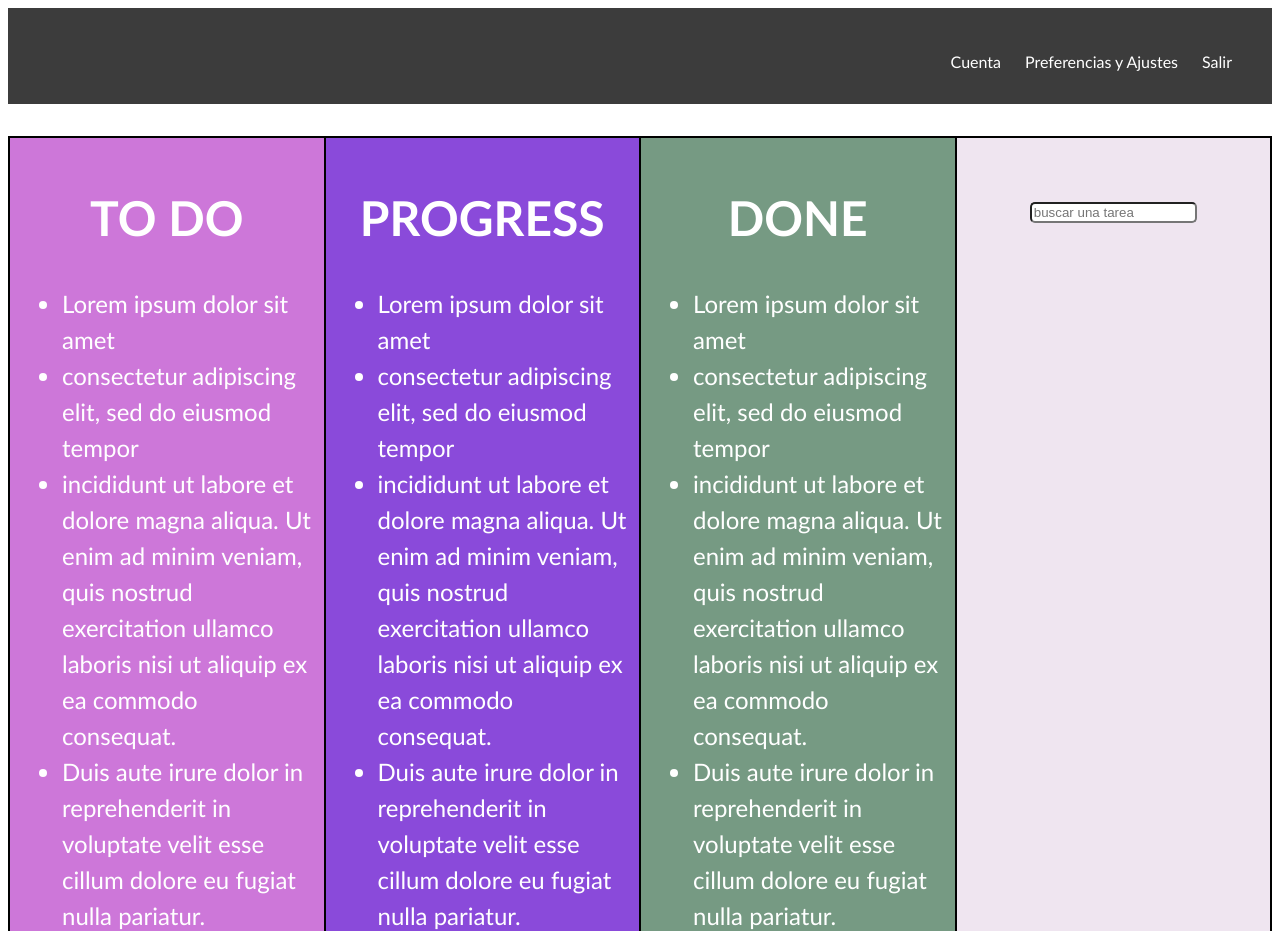
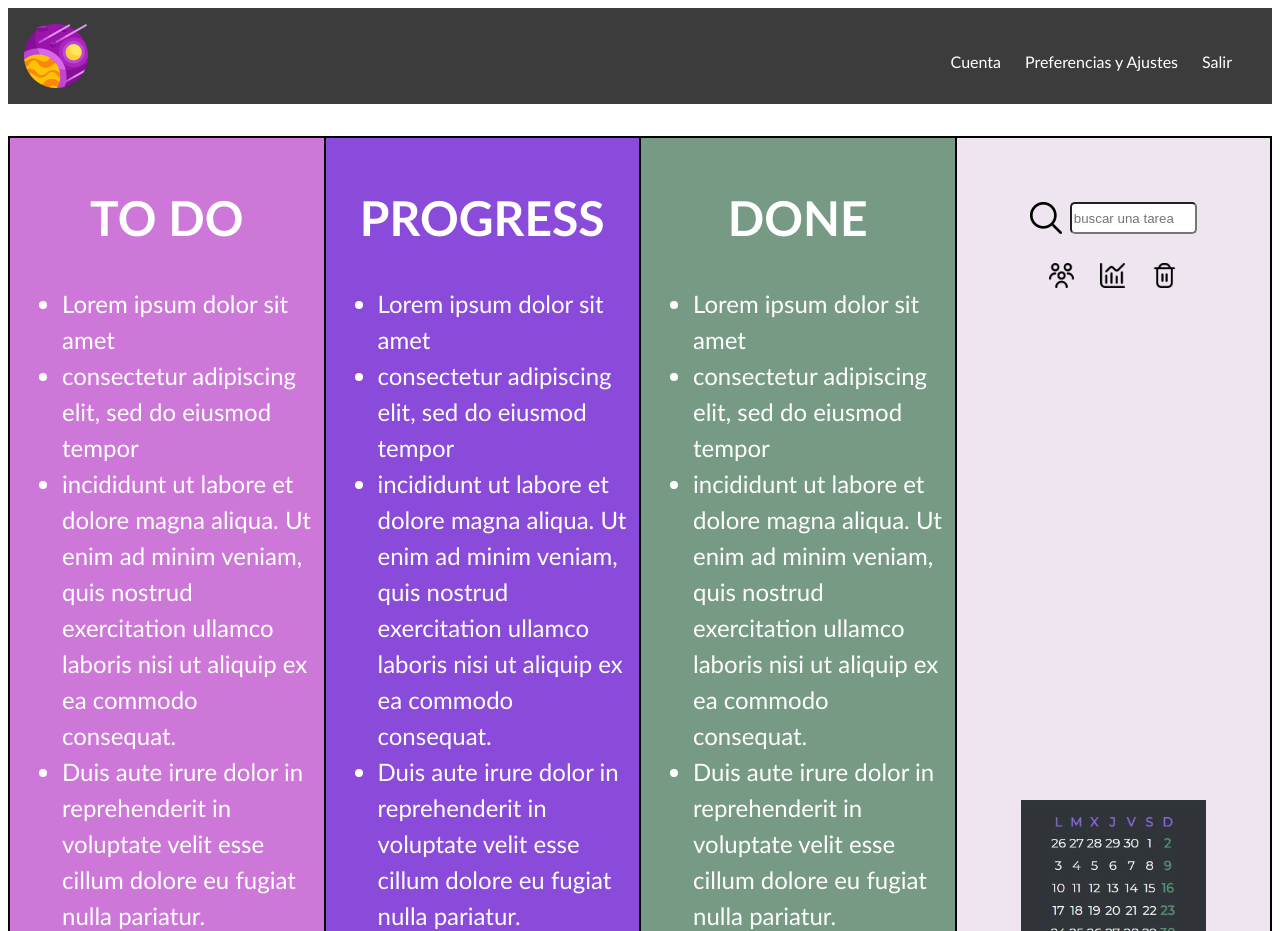
Before and after one commit to VictoriaDorado/InterfacesVictoriaMunoz, a plain HTML site: page PRACTICA2Y3.html in a window 1280 px wide. Shown: the top 931 px of the page. Drawn offline with Linux system fonts and the light colour scheme.

Commit message:
Add files via upload

```diff
--- a/PRACTICA2Y3.html
+++ b/PRACTICA2Y3.html
@@ -163,9 +163,9 @@
 
 }
 
-/* .menu:hover{
+.menu:hover{
     background-image: url("meteorito.png");
-} */
+}
 
 
 
@@ -217,10 +217,10 @@
 
 
           }
-
+/*
           .menu2:hover{
             box-shadow: 10px 10px 10px pink;
-          }
+          } */
 
           .menu2 li{
             padding-left: 8rem;
@@ -267,6 +267,15 @@
             /* background-color: aqua; */
             margin-bottom: 1em;
             position: relative;
+            float:left;
+            display: flex;
+
+          }
+
+          .subcontainer4 #buscador1 img{
+            width: 2em;
+            /* height: 2em; */
+            margin-right: 0.5em;
 
           }
 
@@ -463,6 +472,7 @@
 
                 <div class="subcontainer4">
                     <div id="buscador1">
+                        <img src="busqueda.png"></img>
                         <form>
                             <input type="search" id="buscador2" placeholder="buscar una tarea">
                         </form>
```
Also changed, not shown: Captura.PNG (added), basura.png (added), busqueda.png (added), facebook.png (added), grafico.png (added), instagram.png (added), linkedin.png (added), meteorito.png (added), planeta.png (added), usuarios.png (added).
